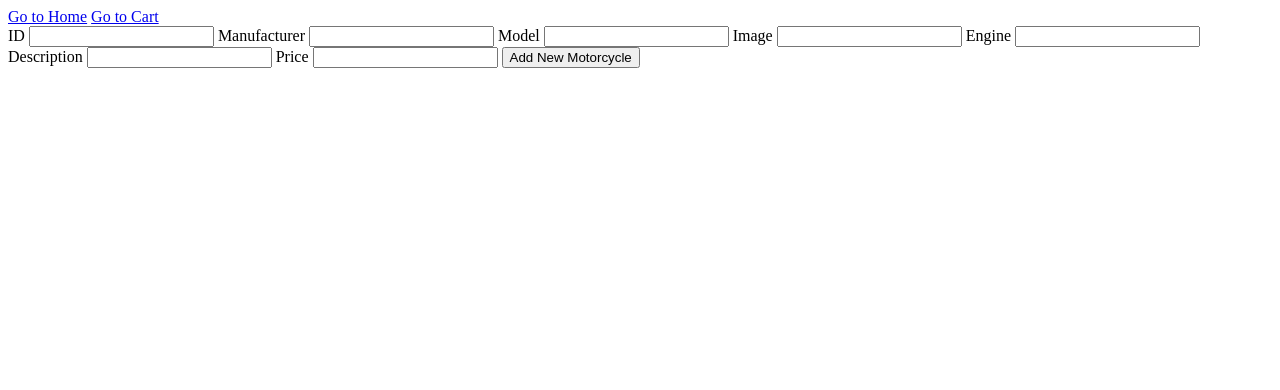
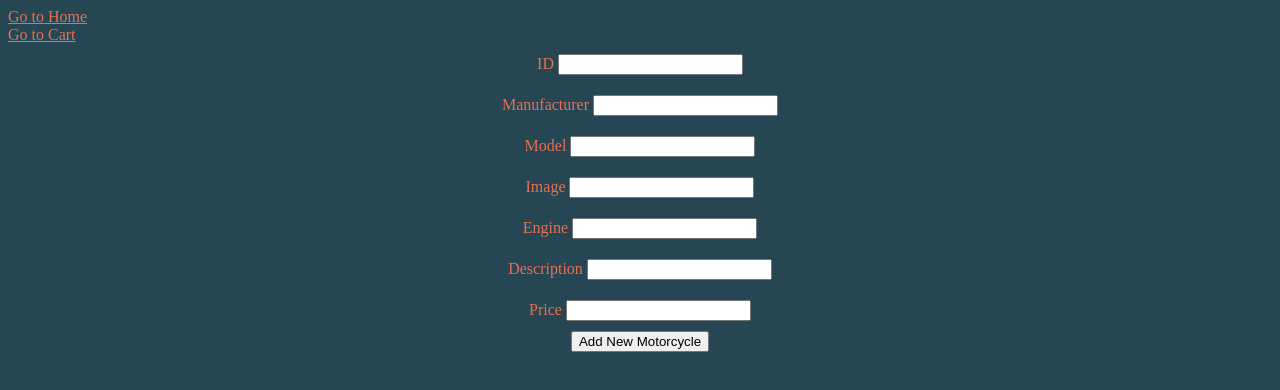
Before and after one commit to NoahDeltoroSmyth/Commerce-site, a website with bundled scripts: page admin/index.html in a window 1280 px wide. Built offline with nearby package versions, Linux system fonts and the light colour scheme.

Commit message:
added css to all 3 pages

```diff
--- a/admin/add-products.js
+++ b/admin/add-products.js
@@ -16,5 +16,7 @@ form.addEventListener('submit', (expect)=> {
 
     };
     addProduct(newMoto);
+    window.location.replace('..');
     alert('New Motorcycle has been added');
+
 });
--- a/admin/index.html
+++ b/admin/index.html
@@ -4,6 +4,7 @@
     <meta charset="UTF-8">
     <meta http-equiv="X-UA-Compatible" content="IE=edge">
     <meta name="viewport" content="width=device-width, initial-scale=1.0">
+    <link rel="stylesheet" href="../styles/admin.css">
     <title>Admin</title>
 </head>
 <body>
--- /dev/null
+++ b/styles/admin.css
@@ -0,0 +1,22 @@
+body {
+    background-color: #264653;
+    display: flex;
+    justify-content: center;
+    flex-direction: column;
+
+}
+
+form {
+    display: flex;
+    flex-direction: column;
+    align-items: center;
+}
+
+label {
+    color: #E76F51;
+    padding: 10px;
+}
+
+a {
+    color: #E76F51;
+}
--- a/styles/cart.css
+++ b/styles/cart.css
@@ -1,12 +1,19 @@
 body {
     display: flex;
     justify-content: center;
+    flex-direction: column;
+    background-color: #264653;
 
 }
 
-table {
-    border: forestgreen 2px solid;
+table, button{
+    border: #E76F51 solid 3px;
     margin: 20px;
     padding: 15px;
+    color: #F4A261;
+    box-sizing: 100%;
+}
 
+a {
+    color: #E76F51;
 }
--- a/styles/style.css
+++ b/styles/style.css
@@ -45,6 +45,6 @@ h1, h3, p {
     font-size: 4em;
 }
 
-#go-to-cart {
+a {
     color: #E76F51;
 }
```
Also changed, not shown: Cart/index.html (+0 -1 lines).
